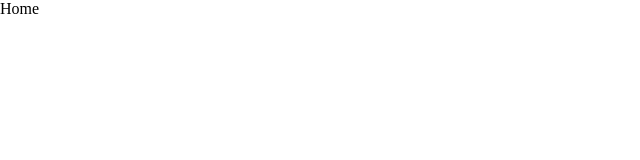
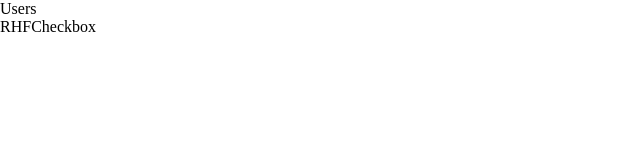
Before and after one commit to abr-ya/react-hook-form-24, a React (Vite) app: page / in a window 1280 px wide. Shown: the top 160 px of the page, without its empty margins (0-640 px from the left). Built offline with nearby package versions, Linux system fonts and the light colour scheme.

Commit message:
build: Add aliases

```diff
--- a/package.json
+++ b/package.json
@@ -32,6 +32,7 @@
     "@eslint/eslintrc": "^3.1.0",
     "@eslint/js": "^9.6.0",
     "@hookform/devtools": "^4.3.1",
+    "@types/node": "^20.14.10",
     "@types/react": "^18.3.3",
     "@types/react-dom": "^18.3.0",
     "@typescript-eslint/eslint-plugin": "^7.15.0",
--- /dev/null
+++ b/src/components/RHFCheckbox.tsx
@@ -0,0 +1,5 @@
+const RHFCheckbox = () => {
+  return <div>RHFCheckbox</div>;
+};
+
+export default RHFCheckbox;
--- a/src/pages/Home/Home.tsx
+++ b/src/pages/Home/Home.tsx
@@ -1,5 +1,13 @@
+import RHFCheckbox from "@/components/RHFCheckbox";
+import Users from "@/users/components/Users";
+
 const Home = () => {
-  return <div>Home</div>;
+  return (
+    <div>
+      <Users />
+      <RHFCheckbox />
+    </div>
+  );
 };
 
 export default Home;
--- /dev/null
+++ b/src/users/components/Users.tsx
@@ -0,0 +1,5 @@
+const Users = () => {
+  return <div>Users</div>;
+};
+
+export default Users;
--- a/vite.config.ts
+++ b/vite.config.ts
@@ -1,7 +1,11 @@
 import { defineConfig } from "vite";
 import react from "@vitejs/plugin-react-swc";
+import { resolve } from "path";
 
 // https://vitejs.dev/config/
 export default defineConfig({
   plugins: [react()],
+  resolve: {
+    alias: [{ find: "@", replacement: resolve(__dirname, "src") }],
+  },
 });
```
Also changed, not shown: tsconfig.json (+7 -1 lines), 1 other file (tests, documents, lock files or other folders).
